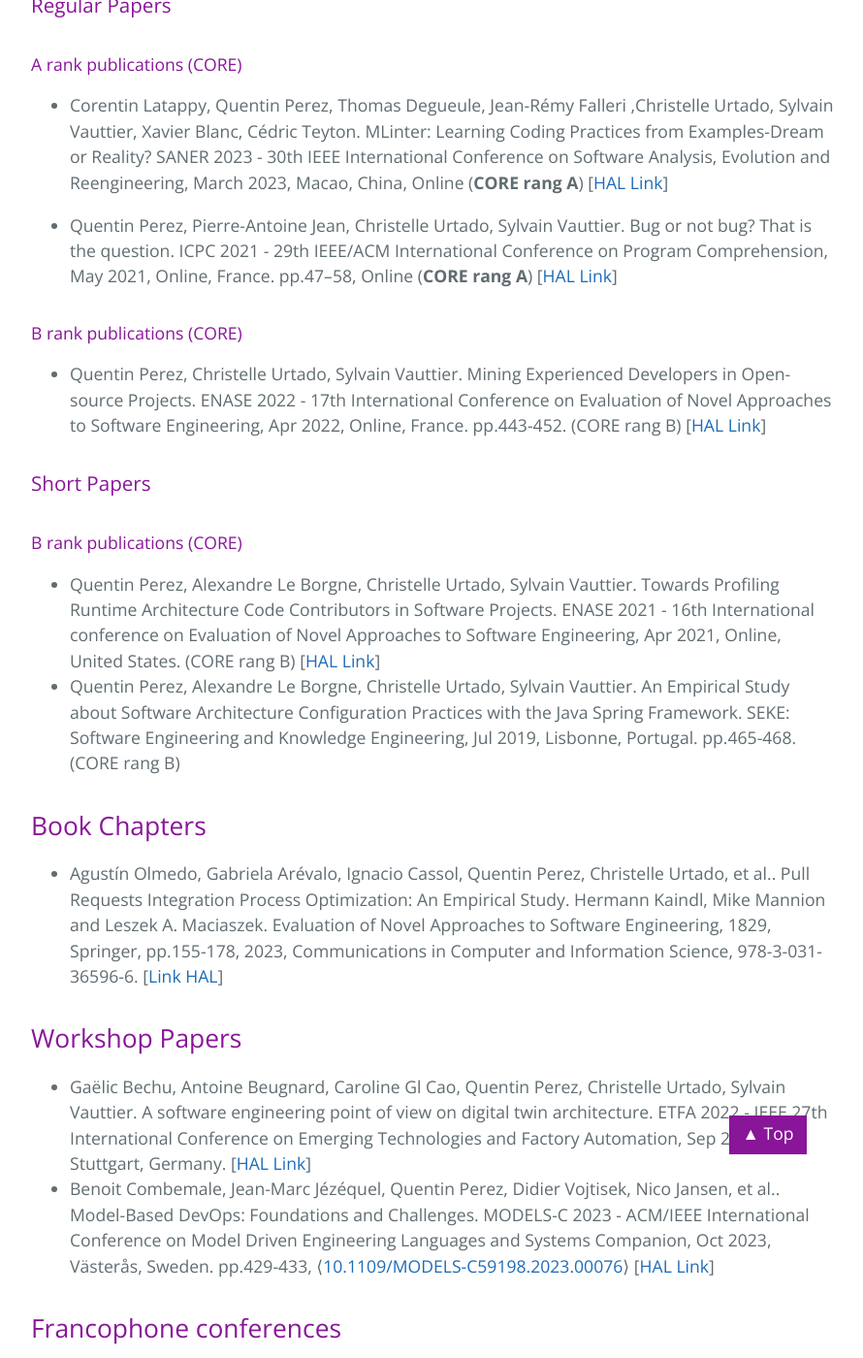
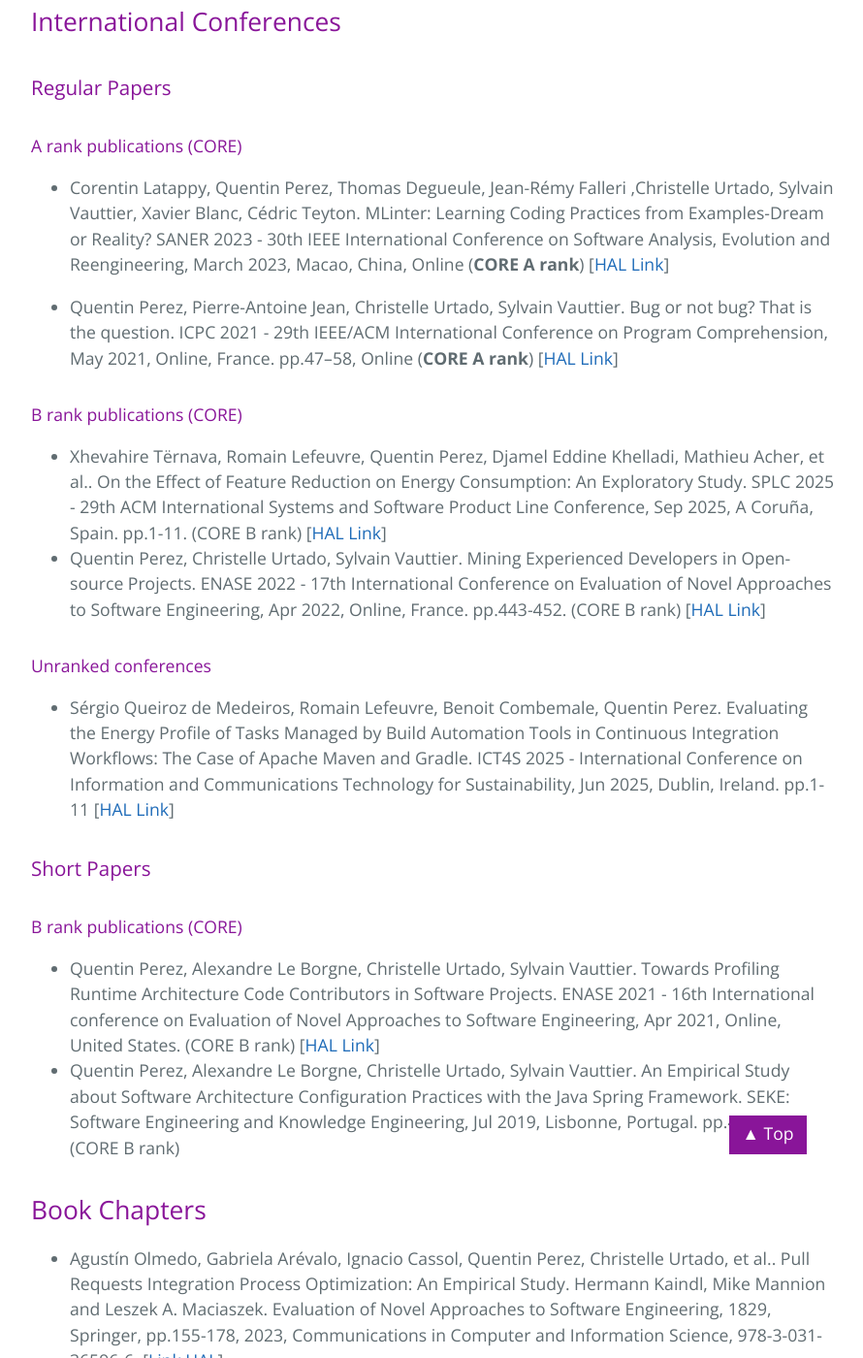
Before and after one commit to qperez/qperez.github.io, a Jekyll site: the page built from index.md, in a window 1280 px wide and 1400 px high, scrolled down 3317 px. Shown: the whole window at 97% size, without its empty margins (192-1082 px from the left). Built offline with Jekyll 4.4.1, drawn with Linux system fonts in a browser that asks for light colours; emoji names are drawn with the system emoji font; some of the changed text lies outside the part shown.

Commit message:
Add modifications CV

```diff
--- a/_layouts/default.html
+++ b/_layouts/default.html
@@ -48,12 +48,13 @@
       <h1 class="project-name">{{ page.title | default: site.title | default: site.github.repository_name }}</h1>
       <h2 class="project-tagline">{{ page.description | default: site.description | default: site.github.project_tagline }}</h2>
       <a href="https://qperez.github.io/#about-me" class="btn">About Me</a>
-        <a href="https://qperez.github.io/#education" class="btn">Education</a>
-        <a href="https://qperez.github.io/#publications" class="btn">Publications</a>
+      <a href="https://qperez.github.io/#education" class="btn">Education</a>
+      <a href="https://qperez.github.io/#publications" class="btn">Publications</a>
       <a href="https://qperez.github.io/#teaching" class="btn">Teaching</a>
       <a href="https://qperez.github.io/#students" class="btn">Students</a>
-        <a href="https://qperez.github.io/#work-experience" class="btn">Work Experience</a>
-        <a href="https://qperez.github.io/#projects" class="btn">Projects</a>
+      <a href="https://qperez.github.io/#work-experience" class="btn">Work Experience</a>
+      <a href="https://qperez.github.io/#projects" class="btn">Projects</a>
+      <a href="https://qperez.github.io/#job-offers" class="btn">Job Offers</a>
       {% if site.github.is_project_page %}
         <!-- <a href="{{ site.github.repository_url }}" class="btn">View on GitHub</a> -->
       {% endif %}
--- a/index.md
+++ b/index.md
@@ -41,7 +41,7 @@ I obtained my Ph.D. in 2021 from the IMT Mines Alès (France) under the supervis
 
 # Education
 
-### 2021 | Ph.D. in Software Engineering - EuroMov Digital Health In Motion, IMT Mines Alès, France
+#### 2021 | Ph.D. in Software Engineering - EuroMov Digital Health In Motion, IMT Mines Alès, France
 
 **Title: Managing architectural contributions in software projects : Metrics, empirical analysis and machine learning**
 
@@ -65,14 +65,17 @@ I obtained my Ph.D. in 2021 from the IMT Mines Alès (France) under the supervis
 **Manuscript (in french):** [https://theses.hal.science/tel-03517320v1/file/101647_PEREZ_2021_archivage.pdf](https://theses.hal.science/tel-03517320v1/file/101647_PEREZ_2021_archivage.pdf)
 
 ---
-### 2018 | MSc. in Software Engineering - University of Franche-Comté - UFR-Sciences et Techniques, France
+#### 2018 | MSc. in Software Engineering - University of Franche-Comté - UFR-Sciences et Techniques, France
 
 ---
-### 2016 | Bachelor in Software Engineering - University of Franche-Comté - UFR-Sciences et Techniques, France
+#### 2016 | Bachelor in Software Engineering - University of Franche-Comté - UFR-Sciences et Techniques, France
 
 ---
-### 2015 | Associate's Degree (DUT) in Computer Sciences - University of Franche-Comté - IUT Belfort-Montbéliard, France
+#### 2015 | Associate's Degree (DUT) in Computer Sciences - University of Franche-Comté - IUT Belfort-Montbéliard, France
 
+----
+#### Certification: Foundation-level software tester from the International Software Testing Qualifications Board (ISTQB)
+**Certification ID: [57998](http://scr.istqb.org/?name=&number=57998)**
 
 # Publications
 You can also find my publications on [HAL](https://cv.archives-ouvertes.fr/quentin-perez).
@@ -91,17 +94,27 @@ You can also find my publications on [HAL](https://cv.archives-ouvertes.fr/quent
 * Corentin Latappy, Quentin Perez, Thomas Degueule, Jean-Rémy Falleri ,Christelle Urtado, Sylvain Vauttier,
  Xavier Blanc, Cédric Teyton. MLinter: Learning Coding Practices from Examples-Dream or Reality?
 SANER 2023 - 30th IEEE International Conference on Software Analysis, Evolution and Reengineering, March 2023, Macao,
-China, Online (**CORE rang A**) [[HAL Link](https://hal.science/hal-03951403)]
+China, Online (**CORE A rank**) [[HAL Link](https://hal.science/hal-03951403)]
 
 * Quentin Perez, Pierre-Antoine Jean, Christelle Urtado, Sylvain Vauttier. Bug or not bug? That is the question.
  ICPC 2021 - 29th IEEE/ACM International Conference on Program Comprehension, May 2021, Online, France.
- pp.47--58, Online (**CORE rang A**) [[HAL Link](https://imt-mines-ales.hal.science/hal-03177423)]
+ pp.47--58, Online (**CORE A rank**) [[HAL Link](https://imt-mines-ales.hal.science/hal-03177423)]
 
 #### B rank publications (CORE)
 
-*  Quentin Perez, Christelle Urtado, Sylvain Vauttier. Mining Experienced Developers in Open-source Projects.
+* Xhevahire Tërnava, Romain Lefeuvre, Quentin Perez, Djamel Eddine Khelladi, Mathieu Acher, et al..
+On the Effect of Feature Reduction on Energy Consumption: An Exploratory Study. SPLC 2025 -
+29th ACM International Systems and Software Product Line Conference, Sep 2025, A Coruña, Spain. pp.1-11.  (CORE B rank) [[HAL Link](https://hal.science/hal-05166140)]
+* Quentin Perez, Christelle Urtado, Sylvain Vauttier. Mining Experienced Developers in Open-source Projects.
  ENASE 2022 - 17th International Conference on Evaluation of Novel Approaches to Software Engineering, Apr 2022, Online, France.
- pp.443-452. (CORE rang B) [[HAL Link](https://imt-mines-ales.hal.science/hal-03654959)]
+ pp.443-452. (CORE B rank) [[HAL Link](https://imt-mines-ales.hal.science/hal-03654959)]
+
+#### Unranked conferences
+
+* Sérgio Queiroz de Medeiros, Romain Lefeuvre, Benoit Combemale, Quentin Perez.
+Evaluating the Energy Profile of Tasks Managed by Build Automation Tools in Continuous Integration Workflows:
+The Case of Apache Maven and Gradle. ICT4S 2025 - International Conference on Information and Communications
+Technology for Sustainability, Jun 2025, Dublin, Ireland. pp.1-11 [[HAL Link](https://hal.science/hal-05090865/)]
 
 ### Short Papers
 
@@ -110,8 +123,10 @@ China, Online (**CORE rang A**) [[HAL Link](https://hal.science/hal-03951403)]
 * Quentin Perez, Alexandre Le Borgne, Christelle Urtado, Sylvain Vauttier.
  Towards Profiling Runtime Architecture Code Contributors in Software Projects.
  ENASE 2021 - 16th International conference on Evaluation of Novel Approaches to Software Engineering,
- Apr 2021, Online, United States. (CORE rang B) [[HAL Link](https://hal.science/hal-02194787)]
-* Quentin Perez, Alexandre Le Borgne, Christelle Urtado, Sylvain Vauttier. An Empirical Study about Software Architecture Configuration Practices with the Java Spring Framework. SEKE: Software Engineering and Knowledge Engineering, Jul 2019, Lisbonne, Portugal. pp.465-468. (CORE rang B)
+ Apr 2021, Online, United States. (CORE B rank) [[HAL Link](https://hal.science/hal-02194787)]
+* Quentin Perez, Alexandre Le Borgne, Christelle Urtado, Sylvain Vauttier.
+An Empirical Study about Software Architecture Configuration Practices with the Java Spring Framework.
+SEKE: Software Engineering and Knowledge Engineering, Jul 2019, Lisbonne, Portugal. pp.465-468. (CORE B rank)
 
 ## Book Chapters
 
@@ -130,8 +145,7 @@ China, Online (**CORE rang A**) [[HAL Link](https://hal.science/hal-03951403)]
 * Benoit Combemale, Jean-Marc Jézéquel, Quentin Perez, Didier Vojtisek, Nico Jansen, et al..
  Model-Based DevOps: Foundations and Challenges.
  MODELS-C 2023 - ACM/IEEE International Conference on Model Driven Engineering Languages and Systems Companion,
- Oct 2023, Västerås, Sweden. pp.429-433, ⟨[10.1109/MODELS-C59198.2023.00076](https://dx.doi.org/10.1109/MODELS-C59198.2023.00076)⟩
- [[HAL Link](https://inria.hal.science/hal-04425802)]
+ Oct 2023, Västerås, Sweden. pp.429-433 [[HAL Link](https://inria.hal.science/hal-04425802)]
 
 ## Francophone conferences
 
@@ -146,7 +160,6 @@ China, Online (**CORE rang A**) [[HAL Link](https://hal.science/hal-03951403)]
  Christophe Lohr, Quentin Perez, Christelle Urtado et Sylvain Vauttier.
  Model-driven deployment of Digital Twins for Smart Environments - The HUman at home projecT case study.
  Journées nationales du GDR GPL 2022, Jun 2022, Vannes, France., 13, 2022, Actes des journées du GDR GPL 2022.
-
 
 # Teaching
 
@@ -205,19 +218,27 @@ To see the complete list of past teaching courses, please follow this [link](htt
 # Students
 
 ## Current PhD students
-* [Romain Lefeuvre](https://research.romainlefeuvre.com/) "Smart DevOps" , since September, 2023. Directors: [Benoit Combemale](https://people.irisa.fr/Benoit.Combemale) and [Olivier Barais](https://olivier.barais.fr). Co-supervisor: [Jessie Galasso-Carbonnel](https://jgalasso.github.io/) and Quentin Perez.
+* [Romain Lefeuvre](https://research.romainlefeuvre.com/) "Smart DevOps" , since September, 2023. Directors: [Benoit Combemale](https://people.irisa.fr/Benoit.Combemale) and [Olivier Barais](https://olivier.barais.fr). Co-supervisor: [Jessie Galasso-Carbonnel](https://jgalasso.github.io/).
+* [Maïwenn Le Goasteller](https://www.linkedin.com/in/maiwenn-le-goasteller), "Augmenting architectural decision-making: A predictive approach for identifying Pareto-optimal configurations in cloud-native environments considering energy-performance constraints", since October 2025. Co-supervisor: [Aymeric Blot](https://perso.eleves.ens-rennes.fr/people/aymeric.blot/), Director: [Olivier Barais](https://olivier.barais.fr/)
+* [Lina Bilal](https://www.linkedin.com/in/lina-bilal/), "Model-based DevOps: from theory to practice", since October 2025. Directors: [Benoit Combemale](https://people.irisa.fr/Benoit.Combemale) and [Jean-Marc Jézéquel](https://people.irisa.fr/Jean-Marc.Jezequel/jmjFR.html)
+
 
 ## Interns
-* [Maïwenn Le Goasteller](https://www.linkedin.com/in/maiwenn-le-goasteller), "Domain Specific Language for workflow reproducibility", since March 2025 (for 6 months internship). Co-supervisors: [Romain Lefeuvre](https://research.romainlefeuvre.com/), [Jessie Galasso-Carbonnel](https://jgalasso.github.io/) and [Benoit Combemale](https://people.irisa.fr/Benoit.Combemale/)
+* [Maïwenn Le Goasteller](https://www.linkedin.com/in/maiwenn-le-goasteller), "Domain Specific Language for workflow reproducibility", March 2025 - August 2025. Co-supervisors: [Romain Lefeuvre](https://research.romainlefeuvre.com/), [Jessie Galasso-Carbonnel](https://jgalasso.github.io/) and [Benoit Combemale](https://people.irisa.fr/Benoit.Combemale/)
 * [Matis Codjia](https://www.linkedin.com/in/matis-codjia-104942298), "Relation between web tracking and energy consumption in browsers", May 2024 - August 2024. Co-supervisors: [Johann Bourcier](https://sites.google.com/site/johannbourcier/) and [Sterenn Roux](https://www.sterennroux.fr).
 
 # Services
 
-## Conference Chair
+### Conference Chair
 * [ICT4S 2023](https://conf.researchr.org/committee/ict4s-2023/ict4s-2023-organizing-committee) - Virtualization Chair
-* [MODEL 2025](https://conf.researchr.org/committee/models-2025/models-2025-artifact-evaluation-chairs) - Artifact Evaluation Chair
+* [MODELS 2025](https://conf.researchr.org/committee/models-2025/models-2025-artifact-evaluation-chairs) - Artifact Evaluation Chair
+* [STAF 2026](https://conf.researchr.org/committee/staf-2026/staf-2026-organizing-committee) - Local Organization Chair
 
-## Reviewer
+### Program Committee
+* [MODELS 2024](conf.researchr.org/committee/models-2024/models-2024-artifact-evaluation-committee) - Artifact Evaluation Committee Member
+* [ICT4S 2026](https://conf.researchr.org/committee/ict4s-2026/ict4s-2026-papers-program-chairs) - Program Commitee Member
+
+### Reviewer
 * ICSE: 2025
 * Requirement Engineering: 2025
 * MODELS: 2024
@@ -229,25 +250,24 @@ To see the complete list of past teaching courses, please follow this [link](htt
 * 2019-2021 | Representative of PhD Students on the Committee of the Research Unit [Euromov DHM](https://dhm.euromov.eu)
 * 2019-2020 | Treasurer of the Association of PhD Students at the [Association des Thésards de l'École des Mines d'Alès](https://www.linkedin.com/in/athema-mines-al%C3%A8s-13b2a113b/) (ATHEMA) (2019-2020)
 
-
 # Work Experience
 
-## Jan. 2021 - Aug. 2022 | Postdoctoral Researcher at IRISA lab (France) in the DiverSE Team
+### Jan. 2021 - Aug. 2022 | Postdoctoral Researcher at IRISA lab (France) in the DiverSE Team
 
-## Dec. 2021 - Dec 2022 | Postdoctoral Researcher at IMT Mines Alès (France) on TwinCoBot project, granted by Carnot-Mines Télécom Institut.
+### Dec. 2021 - Dec 2022 | Postdoctoral Researcher at IMT Mines Alès (France) on TwinCoBot project, granted by Carnot-Mines Télécom Institut.
 
 Spin-off project funded by the Carnot Télécom Institut on digital twins in the context of home automation connected environments and industry 4.0. Development of a generic meta-model for these 2 use cases as well as a digital twin demonstrator for a connected flat in conjunction with the HUman aT project (HUT).
 
-## Oct. 2018 - Dec. 2021 | Pḧ.D student in Software Engineering at IMT Mines Alès, France
+### Oct. 2018 - Dec. 2021 | Pḧ.D student in Software Engineering at IMT Mines Alès, France
 
-## Sept. 2018 - Oct. 2018 | Software engineer- Flowbird group
+### Sept. 2018 - Oct. 2018 | Software engineer- Flowbird group
 
 Temporary mission following my work-study placement as an IT engineer on the GIS web project
 * Translation of the web interface using jQuery i18n
 * Creation of HTTP pollers
 * Architectural refactoring and creation of modules by functionality using MavenUT).
 
-##  Sept. 2016 - Sept. 2018 | Work-study Software Development Engineer -  Flowbird group
+###  Sept. 2016 - Sept. 2018 | Work-study Software Development Engineer -  Flowbird group
 
 Development of a web-based geographic information system (GIS) from scratch using the Spring framework and PostGIS database
 * Front-end : Jquery, Google Maps API JS, HTML5/CSS3, JSON, Ajax
```
Also changed, not shown: other parts of index.md (+1 -4 lines).
